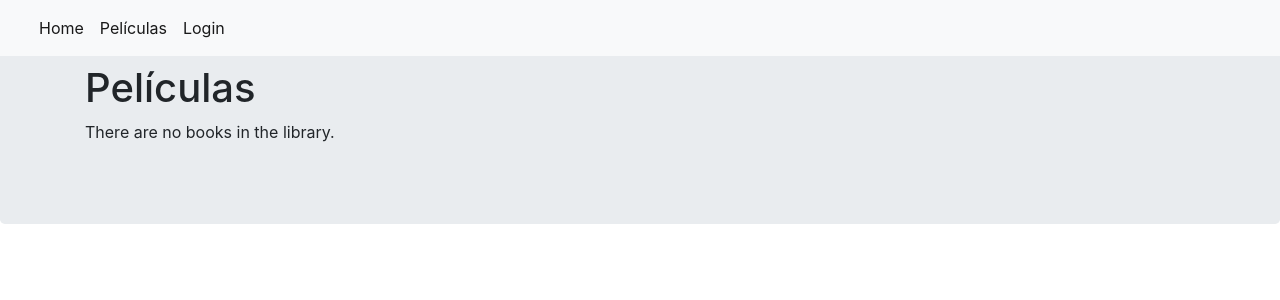
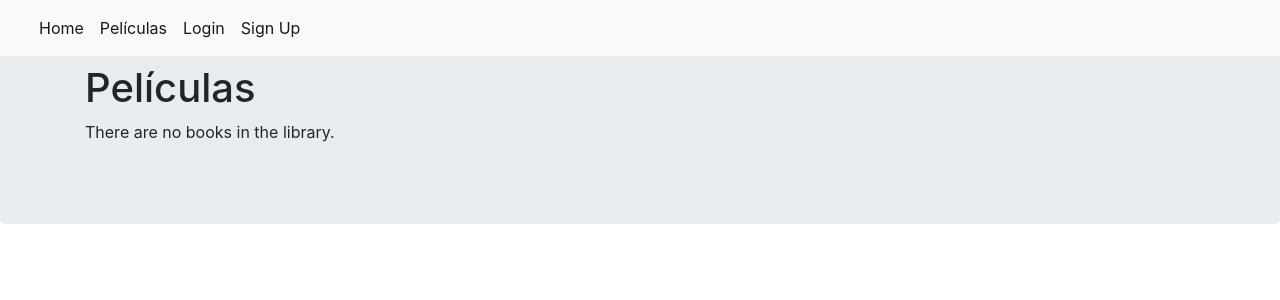
Before and after one commit to andrescass/subpelis, a Django app: page /pelis/ in a window 1280 px wide. Shown: the top 300 px of the page. Run offline with Django 3.2, Linux system fonts and the light colour scheme; data that the repository does not hold is empty; some libraries are stand-ins or nearby versions.

Commit message:
template txt

```diff
--- a/pelis/templates/base_generic.html
+++ b/pelis/templates/base_generic.html
@@ -37,6 +37,7 @@
                 <li class="nav-item active"><a class="nav-link" href="{% url 'logout'%}?next={{request.path}}">Logout</a></li>
               {% else %}
                 <li class="nav-item active"><a class="nav-link" href="{% url 'login'%}?next={{request.path}}">Login</a></li>
+                <li class="nav-item active"><a class="nav-link" href="{% url 'signup' %}">Sign Up</a></li>
               {% endif %}
             </ul>
           </div>
```
